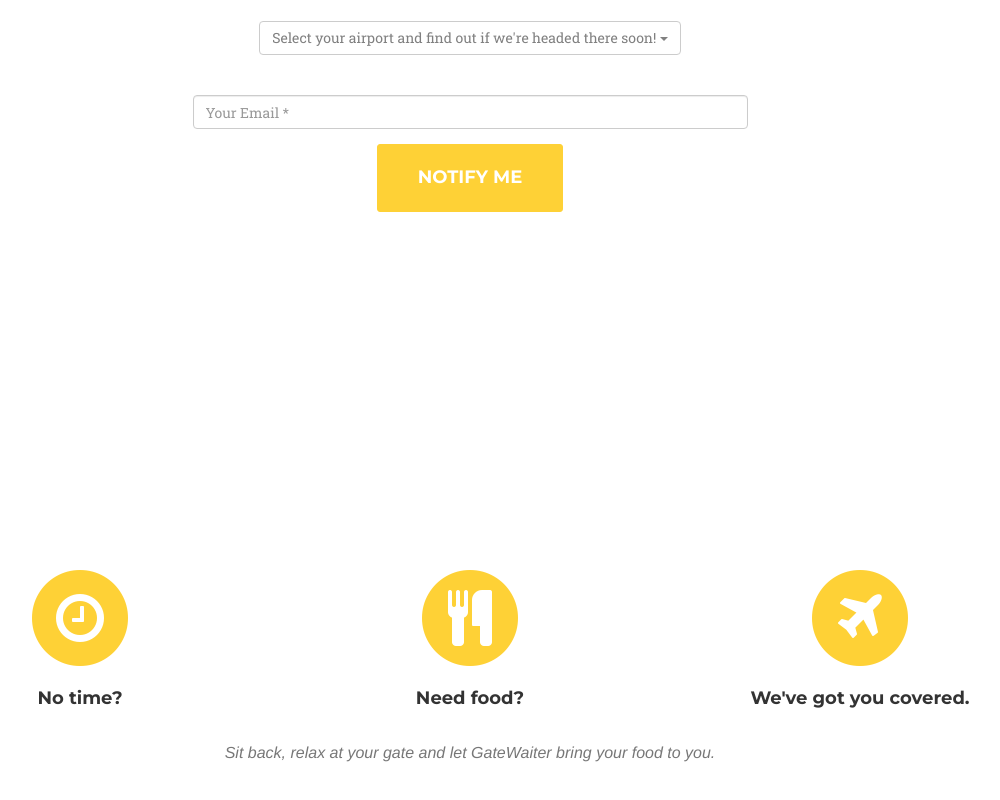
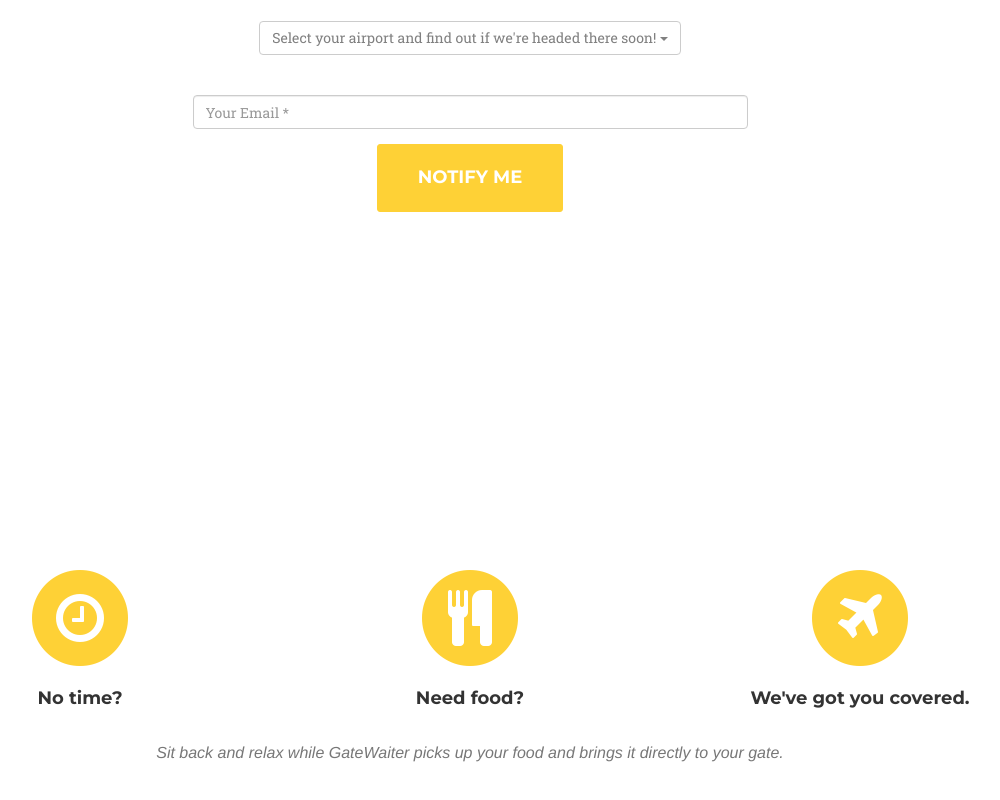
Before and after one commit to GateWaiter/GateWaiter.github.io, a website: page index.html in a window 1280 px wide. Shown: the part 469-1269 px from the top of the page, without its empty margins (170-1170 px from the left). Drawn offline with nearby package versions, Linux system fonts and the light colour scheme; a web font is replaced by a local one.

Commit message:
Add files via upload

```diff
--- a/index.html
+++ b/index.html
@@ -165,7 +165,7 @@
                 <div class="row">
                     <div class="col-lg-12 text-center">
                         <h2 c lass="section-heading"></h2>
-                        <h3 class="section-subheading text-muted">Sit back, relax at your gate and let GateWaiter bring your food to you.</h3>
+                        <h3 class="section-subheading text-muted">Sit back and relax while GateWaiter picks up your food and brings it directly to your gate.</h3>
                     </div>
                 </div>
             </div>
```
